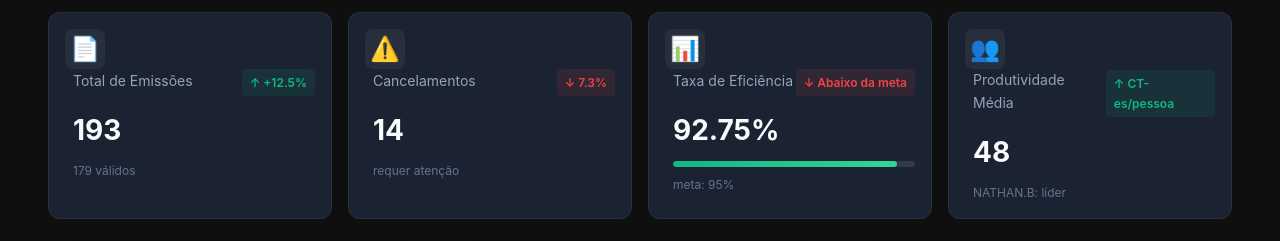
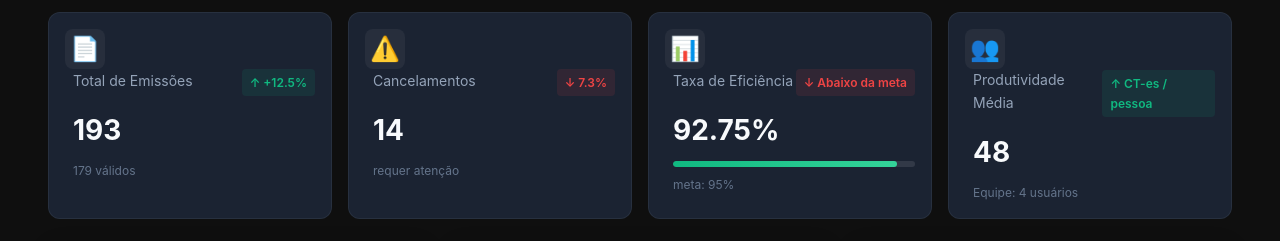
Before and after one commit to nathanbarretosilveira-dev/dash, a React (Vite) app: page / in a window 1280 px wide. Shown: the part 218-459 px from the top of the page. Built offline with nearby package versions, Linux system fonts and the light colour scheme.

Commit message:
Enhance KPIs component with data validation and calculations
Added null check for data and calculated productivity average based on user emissions.

```diff
--- a/src/components/kpis.jsx
+++ b/src/components/kpis.jsx
@@ -2,7 +2,17 @@ import React from 'react';
 import './kpis.css';
 
 const KPIs = ({ data }) => {
-  const { resumo } = data;
+  if (!data || !data.resumo) return null;
+
+  const {
+    resumo,
+    emissoes_por_usuario = []
+  } = data;
+
+  // Produtividade média real
+  const totalEmissoes = resumo.total_emissoes || 0;
+  const totalUsuarios = emissoes_por_usuario.length || 1;
+  const produtividadeMedia = Math.round(totalEmissoes / totalUsuarios);
 
   const kpis = [
     {
@@ -26,8 +36,8 @@ const KPIs = ({ data }) => {
     {
       title: 'Taxa de Eficiência',
       value: `${resumo.taxa_eficiencia.toFixed(2)}%`,
-      trend: 'Abaixo da meta',
-      trendUp: false,
+      trend: resumo.taxa_eficiencia >= 95 ? 'Dentro da meta' : 'Abaixo da meta',
+      trendUp: resumo.taxa_eficiencia >= 95,
       detail: 'meta: 95%',
       icon: '📊',
       color: 'green',
@@ -35,10 +45,10 @@ const KPIs = ({ data }) => {
     },
     {
       title: 'Produtividade Média',
-      value: resumo.produtividade_media,
-      trend: 'CT-es/pessoa',
+      value: produtividadeMedia,
+      trend: 'CT-es / pessoa',
       trendUp: true,
-      detail: 'NATHAN.B: líder',
+      detail: `Equipe: ${totalUsuarios} usuários`,
       icon: '👥',
       color: 'orange'
     }
@@ -49,6 +59,7 @@ const KPIs = ({ data }) => {
       {kpis.map((kpi, index) => (
         <div key={index} className={`kpi-card ${kpi.color}`}>
           <div className="kpi-icon">{kpi.icon}</div>
+
           <div className="kpi-content">
             <div className="kpi-header">
               <span className="kpi-title">{kpi.title}</span>
@@ -56,15 +67,18 @@ const KPIs = ({ data }) => {
                 {kpi.trendUp ? '↑' : '↓'} {kpi.trend}
               </span>
             </div>
+
             <div className="kpi-value">{kpi.value}</div>
-            {kpi.progress && (
+
+            {kpi.progress !== undefined && (
               <div className="kpi-progress">
                 <div
                   className="kpi-progress-bar"
                   style={{ width: `${kpi.progress}%` }}
-                ></div>
+                />
               </div>
             )}
+
             <div className="kpi-detail">{kpi.detail}</div>
           </div>
         </div>
```
